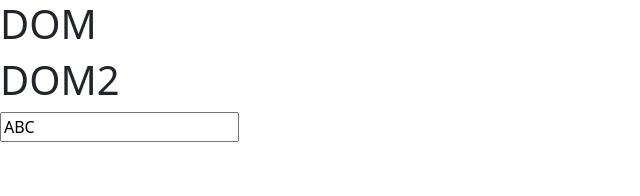
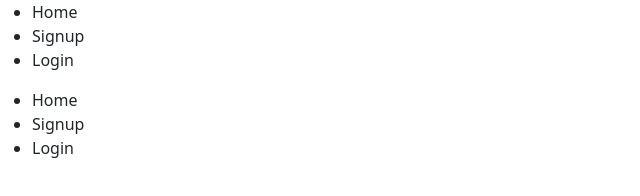
Before and after one commit to ankushk1/webinar-Oct-21, a plain HTML site: page index.html in a window 1280 px wide. Shown: the whole page, without its empty margins (0-640 px from the left). Drawn offline with nearby package versions, Linux system fonts and the light colour scheme.

Commit message:
Added Dom manipulating functions

```diff
--- a/index.html
+++ b/index.html
@@ -23,11 +23,18 @@
     <!-- <link href="https://fonts.googleapis.com/css?family=Syne+Mono:regular" rel="stylesheet" /> -->
   </head>
   <body>
-    <div>
+    <!-- <div id="main">
       <h1 id="h1" class="c-h1 clr" name="name-h1" >DOM</h1>
+      <input type="text" value="">
       <h1 name="name-h1"  class="c-h1" >DOM2</h1>
-      <input type="text" value="">
-    </div>
+    </div> -->
+
+    <!-- <p>paragraph</p> -->
+    <ul id="ul-list">
+      <li>Home</li>
+      <li>Signup</li>
+      <li>Login</li>
+    </ul>
   </body>
   <!-- JavaScript Bundle with Popper -->
   <script type="module" src="/index.js"></script>
--- a/index.js
+++ b/index.js
@@ -1,7 +1,6 @@
 // var usernum = "10";
 // var age = 10;
 // var bool = true;
-
 
 // console.log(username, age, bool)
 
@@ -609,8 +608,6 @@
 //   .then((response) => response.json())
 //   .then((json) => console.log(json));
 
-
-
 // const user = {
 //   name: "ABC",
 //   age: 20
@@ -618,17 +615,13 @@
 
 // const arr = [1,2,3]
 
-
 // localStorage.setItem("user" , JSON.stringify(user))
 // localStorage.setItem("username" , user.name)
 
 // console.log(JSON.parse(localStorage.getItem("user")).name)
 // // localStorage.removeItem("user")
 
-
 // // localStorage.clear()
-
-
 
 // sessionStorage.setItem("user" , JSON.stringify(user))
 
@@ -646,9 +639,7 @@
 // console.dir(document)
 // // console.dir(document.body)
 
-
 // console.log(window)
-
 
 //Aside from getElementById, all the other methods return an array
 // of elements
@@ -660,21 +651,99 @@
 
 // classh1[0].innerHTML = "HEY"
 
-
 // const tahH1 = document.getElementsByName('name-h1')
 // console.dir(tahH1)
 
+// const h1 = document.querySelector('#h1')
+// console.dir(h1)
 
-const h1 = document.querySelector('#h1')
-console.dir(h1)
+// const ch1 = document.querySelectorAll('.c-h1')
+// console.dir(ch1)
 
-const ch1 = document.querySelectorAll('.c-h1')
-console.dir(ch1)
+// const tagh1 = document.querySelectorAll('h1')
+// console.dir(tagh1)
 
-const tagh1 = document.querySelectorAll('h1')
-console.dir(tagh1)
+// const nameh1 = document.querySelectorAll('[type=text]')
+// nameh1[0].value = 'ABC'
+// nameh1[0].placeholder = 'NAME'
+// console.dir(nameh1)
 
-const nameh1 = document.querySelectorAll('[type=text]')
-nameh1[0].value = 'ABC'
-nameh1[0].placeholder = 'NAME'
-console.dir(nameh1)
+// const h1 = document.querySelector('#h1')
+// console.dir(h1)
+// console.dir(h1.parentElement)
+// console.log(h1.parentNode)
+
+// const main  = document.querySelector('#main')
+// console.dir(main)
+
+// console.dir(main.children[0])
+// console.dir(main.children[main.children.length - 1])
+
+// const p = document.createElement('p')
+// p.className = "p p-text"
+// p.id = "p"
+// // p.innerText = "Paragraph"
+
+// p.innerHTML= `<div>
+// <div>Para</div>
+// </div>`
+
+// document.body.appendChild(p)
+// document.body.firstElementChild.innerHTML = `<div>
+//  <div class="p p-text">Para</div>
+//  </div>`
+
+// console.dir(p)
+// console.dir(document.body)
+
+
+// const para = document.createElement('p')
+// // console.dir(para)
+// // para.innerText = "Paragraph"
+// // para.innerHTML= `<div>
+// // <div>Paragraph</div>
+// // </div>`
+
+// document.body.append(para)
+
+
+const ul = document.querySelector('#ul-list')
+console.dir(ul)
+console.log(ul)
+
+const li = document.createElement('li')
+li.textContent = "New List Item"
+
+const li2 = document.createElement('li')
+li2.textContent = "New List Item2"
+//In append you can add both html elements and strings/text
+//In appendChild you can add only html elements
+// ul.appendChild('List item')
+// ul.append('List item', " ", "Hey")
+
+// ul.append(li)
+// ul.prepend(li2)
+
+// ul.firstElementChild.nextElementSibling.append(li)
+
+// ul.insertBefore(li, ul.lastElementChild.nextElementSibling)
+
+// ul.firstElementChild.after(li)
+// ul.firstElementChild.before(li)
+
+// console.log(ul.children[1].nextElementSibling);
+
+// ul.lastElementChild.previousElementSibling.before(li)
+
+
+
+//First param is element to replace and second param is the one to be replaced
+// ul.replaceChild(li, ul.firstElementChild)
+
+// ul.replaceChildren(li, li2)
+
+// ul.removeChild(ul.lastElementChild);
+
+let clone = ul.cloneNode(true)
+console.dir(clone)
+document.body.appendChild(clone)
--- a/style.css
+++ b/style.css
@@ -2,6 +2,7 @@
   width:500px;
   height: 500px;
   background-color: rgb(99, 233, 233);
+  background-position: center center;
 }
 
 
```
